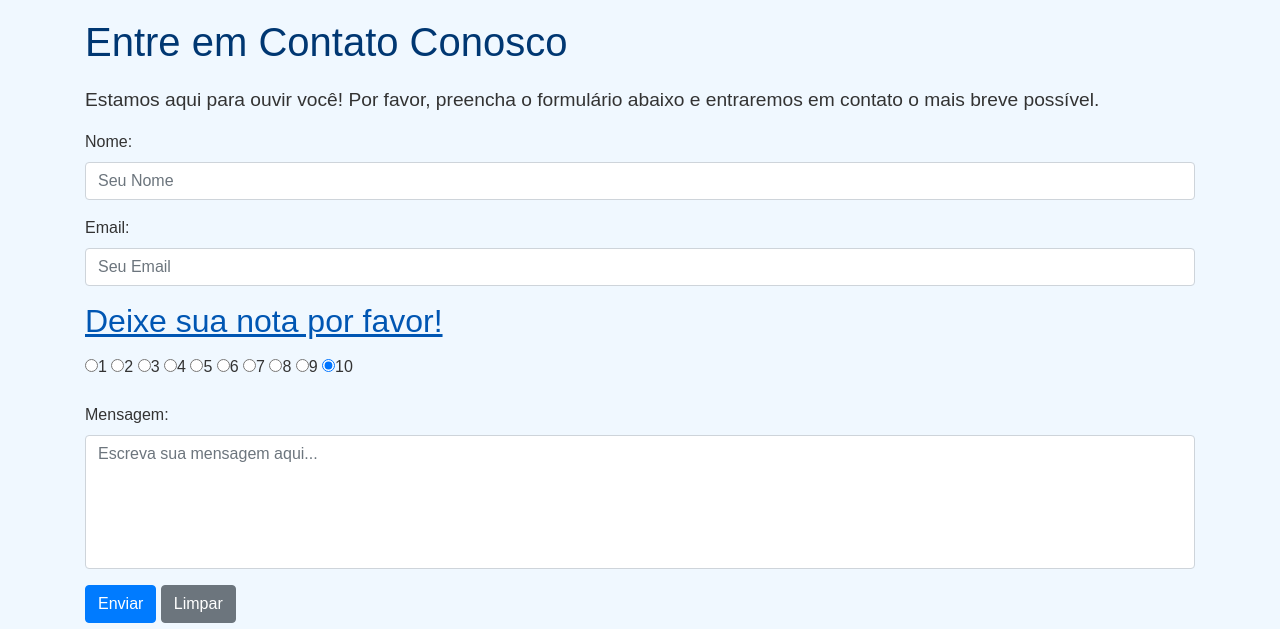
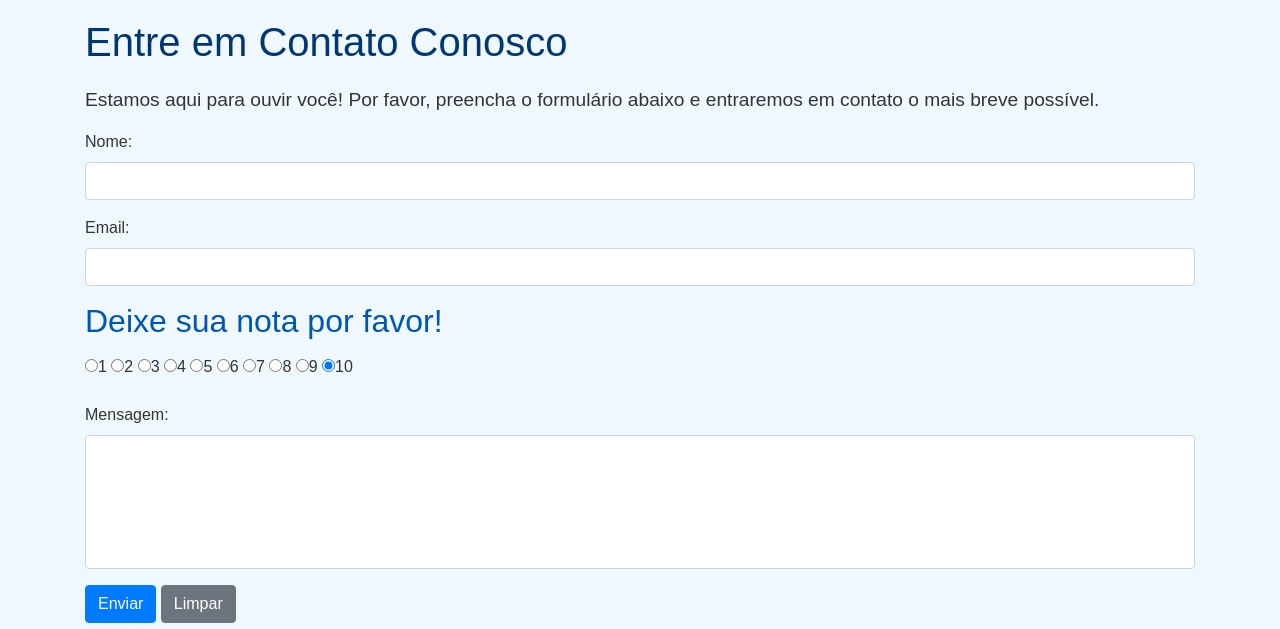
Before and after one commit to murilo209/ia-m-m-n-r, a plain HTML site: page contato.html in a window 1280 px wide. Shown: the part 171-800 px from the top of the page. Drawn offline with nearby package versions, Linux system fonts and the light colour scheme.

Commit message:
Update contato.html

```diff
--- a/contato.html
+++ b/contato.html
@@ -37,13 +37,13 @@
         <form method="get" action="confirmacao.html">
             <div class="form-group">
                 <label for="nome">Nome:</label>
-                <input type="text" class="form-control" id="nome" name="nome" placeholder="Seu Nome" required>
+                <input type="text" class="form-control" id="nome" name="nome" required>
             </div>
             <div class="form-group">
                 <label for="email">Email:</label>
-                <input type="email" class="form-control" id="email" name="email" placeholder="Seu Email" required>
+                <input type="email" class="form-control" id="email" name="email" required>
             </div>
-            <h2><u>Deixe sua nota por favor!</u></h2></center>
+            <h2>Deixe sua nota por favor!</h2></center>
 			<input type="radio" name="group" value="op1" onclick="uncheck0thers(this)">1
 			<input type="radio" name="group" value="op2" onclick="uncheck0thers(this)">2
 			<input type="radio" name="group" value="op3" onclick="uncheck0thers(this)">3
@@ -56,7 +56,7 @@
 			<input type="radio" name="group" value="op10" onclick="uncheck0thers(this)" checked>10<br><br>
             <div class="form-group">
                 <label for="comentario">Mensagem:</label>
-                <textarea class="form-control" id="comentario" name="comentario" rows="5" placeholder="Escreva sua mensagem aqui..." ></textarea>
+                <textarea class="form-control" id="comentario" name="comentario" rows="5" ></textarea>
             </div>
             <button type="submit" class="btn btn-primary">Enviar</button>
             <button type="reset" class="btn btn-secondary">Limpar</button>
```
